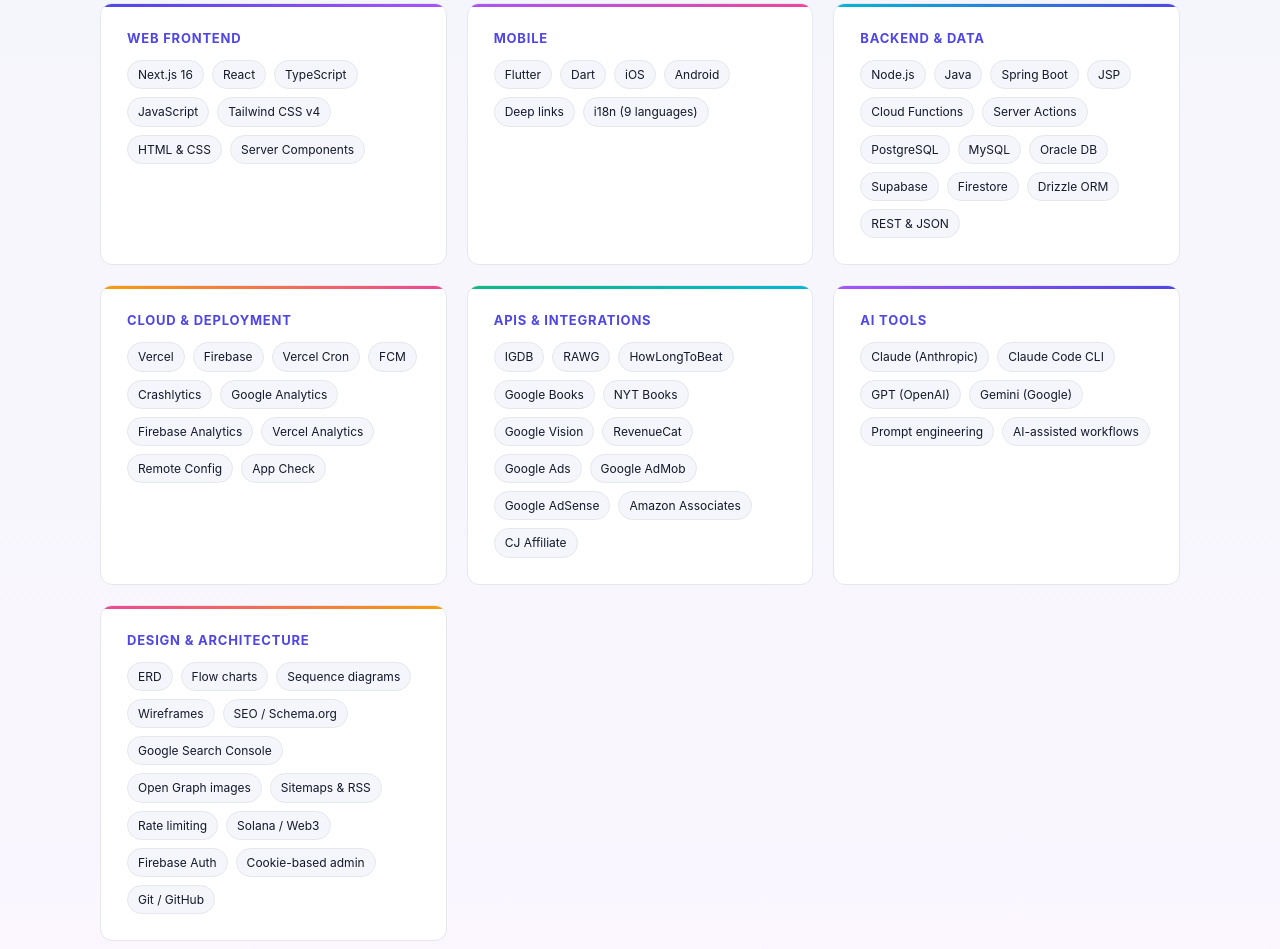
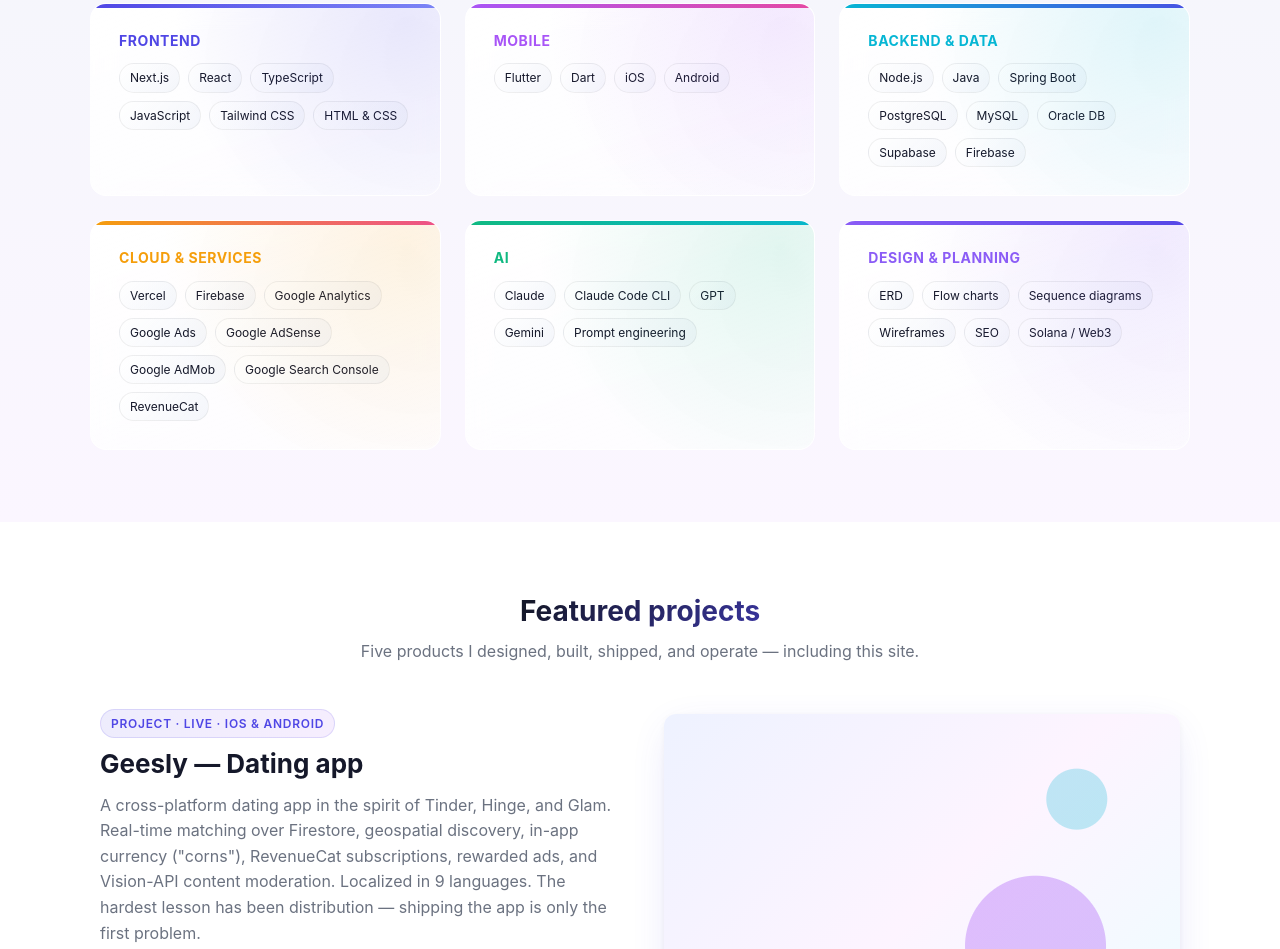
Before and after one commit to dkim0910/my_portfolio, a website: page index.html in a window 1280 px wide. Shown: the part 749-1698 px from the top of the page. Drawn offline with Linux system fonts and the light colour scheme.

```diff
--- a/index.html
+++ b/index.html
@@ -3,6 +3,7 @@
 <head>
     <meta charset="UTF-8">
     <meta name="viewport" content="width=device-width, initial-scale=1.0">
+    <link rel="icon" type="image/svg+xml" href="favicon.svg">
     <title>Daniel Kim — Software Engineer</title>
     <style>
         :root {
@@ -221,41 +222,79 @@
         .stack-grid {
             display: grid;
             grid-template-columns: repeat(3, 1fr);
-            gap: 20px;
-            max-width: 1080px;
+            gap: 24px;
+            max-width: 1100px;
             margin: 0 auto;
         }
         .stack-card {
-            background: var(--surface);
-            border: 1px solid var(--border);
-            border-radius: 12px;
-            padding: 26px;
+            --card-color: var(--primary);
+            --card-glow: rgba(79, 70, 229, 0.10);
+            background: linear-gradient(160deg, rgba(255,255,255,0.95), rgba(255,255,255,0.7));
+            backdrop-filter: blur(12px);
+            border: 1px solid rgba(255,255,255,0.5);
+            border-radius: 16px;
+            padding: 28px;
             position: relative;
             overflow: hidden;
-            transition: transform .2s, box-shadow .2s;
+            transition: transform .25s, box-shadow .25s;
         }
         .stack-card::before {
             content: "";
-            position: absolute; top: 0; left: 0; right: 0; height: 3px;
+            position: absolute; top: 0; left: 0; right: 0; height: 4px;
             background: linear-gradient(90deg, var(--primary), var(--accent-2));
         }
-        .stack-card:nth-child(2)::before { background: linear-gradient(90deg, var(--accent-2), #ec4899); }
-        .stack-card:nth-child(3)::before { background: linear-gradient(90deg, var(--accent-3), var(--primary)); }
+        .stack-card::after {
+            content: "";
+            position: absolute; inset: 0;
+            background: radial-gradient(circle at 90% 10%, var(--card-glow) 0%, transparent 65%);
+            pointer-events: none;
+        }
+        .stack-card:nth-child(1) { --card-color: #4f46e5; --card-glow: rgba(79, 70, 229, 0.12); }
+        .stack-card:nth-child(1)::before { background: linear-gradient(90deg, #4f46e5, #818cf8); }
+        .stack-card:nth-child(2) { --card-color: #a855f7; --card-glow: rgba(168, 85, 247, 0.12); }
+        .stack-card:nth-child(2)::before { background: linear-gradient(90deg, #a855f7, #ec4899); }
+        .stack-card:nth-child(3) { --card-color: #06b6d4; --card-glow: rgba(6, 182, 212, 0.12); }
+        .stack-card:nth-child(3)::before { background: linear-gradient(90deg, #06b6d4, #4f46e5); }
+        .stack-card:nth-child(4) { --card-color: #f59e0b; --card-glow: rgba(245, 158, 11, 0.12); }
         .stack-card:nth-child(4)::before { background: linear-gradient(90deg, #f59e0b, #ec4899); }
-        .stack-card:nth-child(5)::before { background: linear-gradient(90deg, #10b981, var(--accent-3)); }
-        .stack-card:nth-child(6)::before { background: linear-gradient(90deg, var(--accent-2), var(--primary)); }
+        .stack-card:nth-child(5) { --card-color: #10b981; --card-glow: rgba(16, 185, 129, 0.12); }
+        .stack-card:nth-child(5)::before { background: linear-gradient(90deg, #10b981, #06b6d4); }
+        .stack-card:nth-child(6) { --card-color: #8b5cf6; --card-glow: rgba(139, 92, 246, 0.12); }
+        .stack-card:nth-child(6)::before { background: linear-gradient(90deg, #8b5cf6, #4f46e5); }
+        .stack-card:nth-child(7) { --card-color: #ec4899; --card-glow: rgba(236, 72, 153, 0.12); }
         .stack-card:nth-child(7)::before { background: linear-gradient(90deg, #ec4899, #f59e0b); }
         .stack-card:hover {
-            transform: translateY(-2px);
-            box-shadow: 0 12px 28px -12px rgba(79, 70, 229, 0.18);
+            transform: translateY(-4px);
+            box-shadow:
+                0 20px 40px -16px var(--card-glow),
+                0 8px 20px -8px rgba(0,0,0,0.06);
+        }
+        .stack-icon {
+            display: inline-flex;
+            align-items: center; justify-content: center;
+            width: 38px; height: 38px;
+            border-radius: 10px;
+            background: linear-gradient(135deg, var(--card-glow), rgba(255,255,255,0));
+            border: 1px solid rgba(255,255,255,0.6);
+            font-size: 18px;
+            margin-bottom: 12px;
         }
         .stack-card h3 {
-            font-size: 13px;
+            font-size: 14px;
             font-weight: 700;
-            color: var(--primary);
-            letter-spacing: 0.06em;
+            color: var(--card-color);
+            letter-spacing: 0.04em;
             text-transform: uppercase;
             margin-bottom: 14px;
+        }
+        .stack-card .tag {
+            background: linear-gradient(135deg, rgba(255,255,255,0.8), var(--soft));
+            border-color: rgba(0,0,0,0.06);
+            transition: transform .15s, box-shadow .15s;
+        }
+        .stack-card .tag:hover {
+            transform: translateY(-1px);
+            box-shadow: 0 4px 8px -2px var(--card-glow);
         }
 
         /* Contact CTA */
@@ -343,7 +382,7 @@
             <div class="nav-left">
                 <a class="brand" href="#"><span class="brand-mark"></span>Daniel Kim</a>
                 <div class="nav-links">
-                    <a href="#work">Work</a>
+                    <a href="#projects">Projects</a>
                     <a href="#stack">Stack</a>
                     <a href="#contact">Contact</a>
                 </div>
@@ -357,7 +396,7 @@
             <h1>Building thoughtful, reliable software for the web.</h1>
             <p>I design and ship full-stack products end to end — from the data model to the pixel. Currently open to new opportunities.</p>
             <div class="hero-actions">
-                <a href="#work" class="btn btn-primary">View my work</a>
+                <a href="#projects" class="btn btn-primary">View my projects</a>
                 <a href="#contact" class="btn btn-secondary">Contact me</a>
             </div>
         </section>
@@ -370,15 +409,14 @@
             </div>
             <div class="stack-grid">
                 <div class="stack-card">
-                    <h3>Web frontend</h3>
+                    <h3>Frontend</h3>
                     <div class="tag-list">
-                        <span class="tag">Next.js 16</span>
+                        <span class="tag">Next.js</span>
                         <span class="tag">React</span>
                         <span class="tag">TypeScript</span>
                         <span class="tag">JavaScript</span>
-                        <span class="tag">Tailwind CSS v4</span>
+                        <span class="tag">Tailwind CSS</span>
                         <span class="tag">HTML &amp; CSS</span>
-                        <span class="tag">Server Components</span>
                     </div>
                 </div>
                 <div class="stack-card">
@@ -388,8 +426,6 @@
                         <span class="tag">Dart</span>
                         <span class="tag">iOS</span>
                         <span class="tag">Android</span>
-                        <span class="tag">Deep links</span>
-                        <span class="tag">i18n (9 languages)</span>
                     </div>
                 </div>
                 <div class="stack-card">
@@ -398,86 +434,54 @@
                         <span class="tag">Node.js</span>
                         <span class="tag">Java</span>
                         <span class="tag">Spring Boot</span>
-                        <span class="tag">JSP</span>
-                        <span class="tag">Cloud Functions</span>
-                        <span class="tag">Server Actions</span>
                         <span class="tag">PostgreSQL</span>
                         <span class="tag">MySQL</span>
                         <span class="tag">Oracle DB</span>
                         <span class="tag">Supabase</span>
-                        <span class="tag">Firestore</span>
-                        <span class="tag">Drizzle ORM</span>
-                        <span class="tag">REST &amp; JSON</span>
+                        <span class="tag">Firebase</span>
                     </div>
                 </div>
                 <div class="stack-card">
-                    <h3>Cloud &amp; deployment</h3>
+                    <h3>Cloud &amp; services</h3>
                     <div class="tag-list">
                         <span class="tag">Vercel</span>
                         <span class="tag">Firebase</span>
-                        <span class="tag">Vercel Cron</span>
-                        <span class="tag">FCM</span>
-                        <span class="tag">Crashlytics</span>
                         <span class="tag">Google Analytics</span>
-                        <span class="tag">Firebase Analytics</span>
-                        <span class="tag">Vercel Analytics</span>
-                        <span class="tag">Remote Config</span>
-                        <span class="tag">App Check</span>
+                        <span class="tag">Google Ads</span>
+                        <span class="tag">Google AdSense</span>
+                        <span class="tag">Google AdMob</span>
+                        <span class="tag">Google Search Console</span>
+                        <span class="tag">RevenueCat</span>
                     </div>
                 </div>
                 <div class="stack-card">
-                    <h3>APIs &amp; integrations</h3>
+                    <h3>AI</h3>
                     <div class="tag-list">
-                        <span class="tag">IGDB</span>
-                        <span class="tag">RAWG</span>
-                        <span class="tag">HowLongToBeat</span>
-                        <span class="tag">Google Books</span>
-                        <span class="tag">NYT Books</span>
-                        <span class="tag">Google Vision</span>
-                        <span class="tag">RevenueCat</span>
-                        <span class="tag">Google Ads</span>
-                        <span class="tag">Google AdMob</span>
-                        <span class="tag">Google AdSense</span>
-                        <span class="tag">Amazon Associates</span>
-                        <span class="tag">CJ Affiliate</span>
+                        <span class="tag">Claude</span>
+                        <span class="tag">Claude Code CLI</span>
+                        <span class="tag">GPT</span>
+                        <span class="tag">Gemini</span>
+                        <span class="tag">Prompt engineering</span>
                     </div>
                 </div>
                 <div class="stack-card">
-                    <h3>AI tools</h3>
-                    <div class="tag-list">
-                        <span class="tag">Claude (Anthropic)</span>
-                        <span class="tag">Claude Code CLI</span>
-                        <span class="tag">GPT (OpenAI)</span>
-                        <span class="tag">Gemini (Google)</span>
-                        <span class="tag">Prompt engineering</span>
-                        <span class="tag">AI-assisted workflows</span>
-                    </div>
-                </div>
-                <div class="stack-card">
-                    <h3>Design &amp; architecture</h3>
+                    <h3>Design &amp; planning</h3>
                     <div class="tag-list">
                         <span class="tag">ERD</span>
                         <span class="tag">Flow charts</span>
                         <span class="tag">Sequence diagrams</span>
                         <span class="tag">Wireframes</span>
-                        <span class="tag">SEO / Schema.org</span>
-                        <span class="tag">Google Search Console</span>
-                        <span class="tag">Open Graph images</span>
-                        <span class="tag">Sitemaps &amp; RSS</span>
-                        <span class="tag">Rate limiting</span>
+                        <span class="tag">SEO</span>
                         <span class="tag">Solana / Web3</span>
-                        <span class="tag">Firebase Auth</span>
-                        <span class="tag">Cookie-based admin</span>
-                        <span class="tag">Git / GitHub</span>
                     </div>
                 </div>
             </div>
         </section>
 
         <!-- Featured projects -->
-        <section id="work">
+        <section id="projects">
             <div class="section-head">
-                <h2>Featured work</h2>
+                <h2>Featured projects</h2>
                 <p>Five products I designed, built, shipped, and operate — including this site.</p>
             </div>
 
@@ -606,7 +610,7 @@
             <div class="footer-inner">
                 <a class="brand" href="#"><span class="brand-mark"></span>Daniel Kim</a>
                 <div class="footer-links">
-                    <a href="#work">Work</a>
+                    <a href="#projects">Projects</a>
                     <a href="#contact">Contact</a>
                     <a href="https://github.com/dkim0910" target="_blank" rel="noopener">GitHub</a>
                     <a href="https://www.linkedin.com/in/daniel-kim-6991882b3/" target="_blank" rel="noopener">LinkedIn</a>
```
Also changed, not shown: CLAUDE.md (+19 -6 lines), favicon.svg (added).
